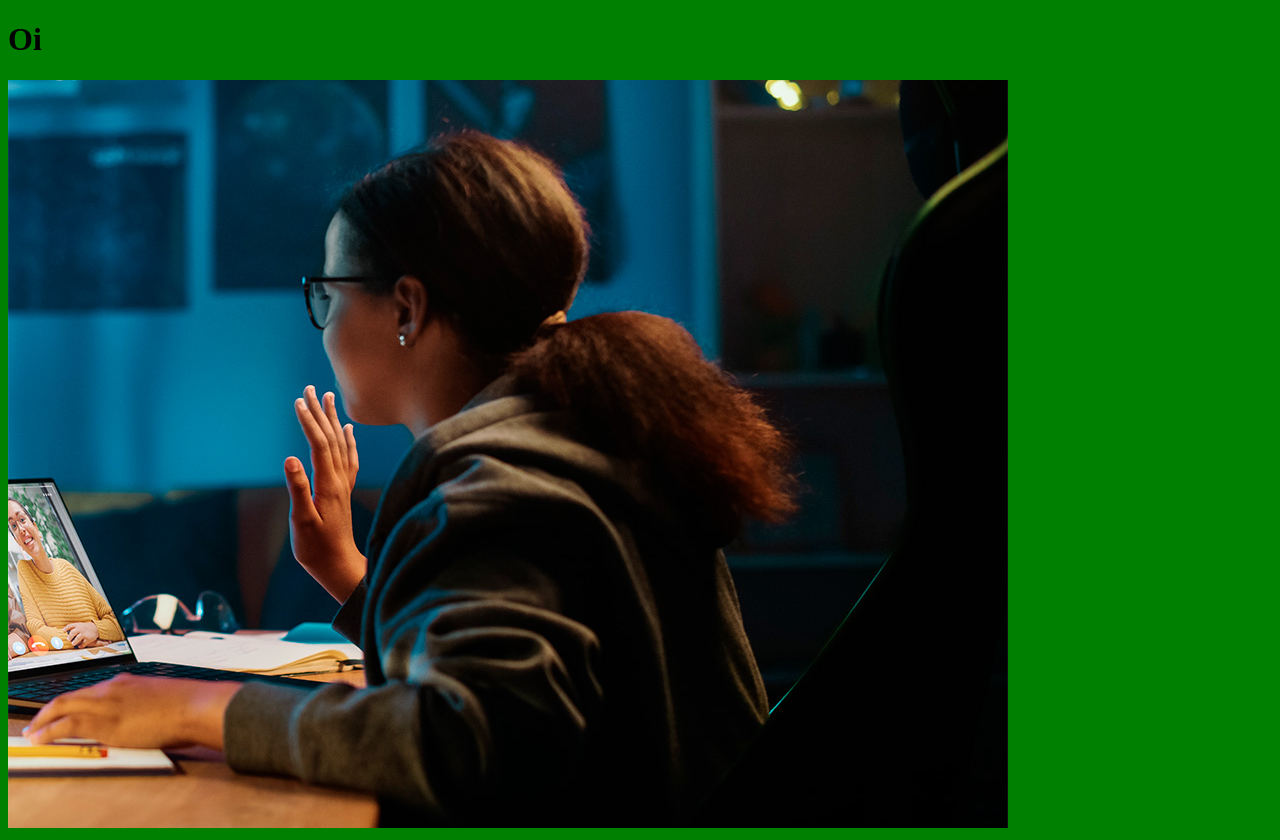
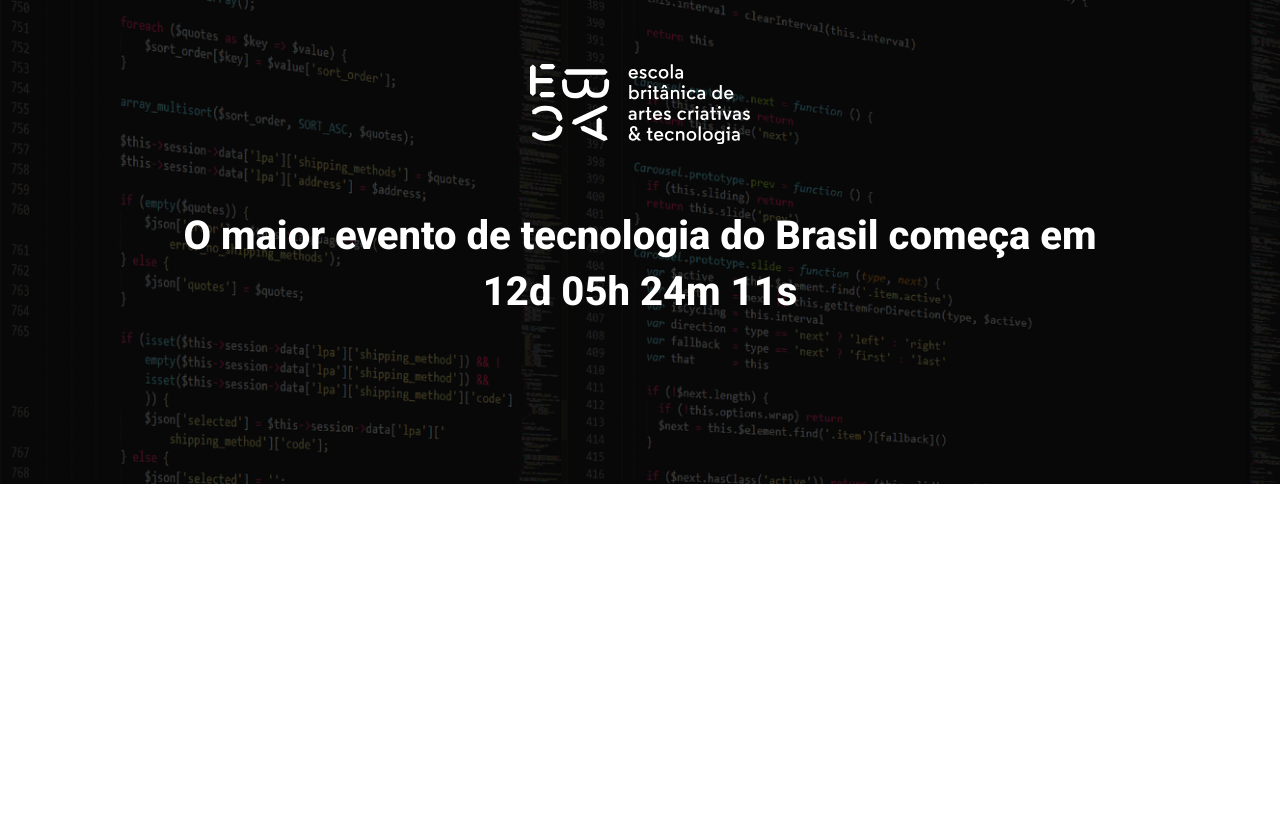
Before and after one commit to Briskinho/ebac_tech_talks, a website built with Parcel: page src/index.html in a window 1280 px wide. After the commit the page ends 800 px from the top, so only its background shows below. Built offline with nearby package versions, Linux system fonts and the light colour scheme.

Commit message:
feat: criando o hero

```diff
--- a/src/index.html
+++ b/src/index.html
@@ -3,13 +3,19 @@
 <head>
     <meta charset="UTF-8">
     <meta name="viewport" content="width=device-width, initial-scale=1.0">
-    <title>Landing Page</title>
+    <title>Ebac Tech Talks</title>
+    <link rel="preconnect" href="https://fonts.googleapis.com">
+    <link rel="preconnect" href="https://fonts.gstatic.com" crossorigin>
+    <link href="https://fonts.googleapis.com/css2?family=Roboto:ital,wght@0,100..900;1,100..900&display=swap" rel="stylesheet">
     <link rel="stylesheet" href="styles/main.scss">
 </head>
 <body>
-    <h1>Oi</h1>
-    <img src="./images/backend.png" alt="">
-
+    <header class="hero">
+        <div class="container">
+            <img class="hero__logo" src="./images/ebac_logo.svg" alt="Ebac">
+            <p class="hero__text">O maior evento de tecnologia do Brasil começa em 12d 05h 24m 11s</p>
+        </div>
+    </header>
     <script src="scripts/main.js"></script>
 </body>
 </html>
--- /dev/null
+++ b/src/styles/_hero.scss
@@ -0,0 +1,51 @@
+.hero {
+    padding-top: 64px;
+    padding-bottom: 100px;
+    background-image: url(../images/fundo.png);
+    background-repeat: no-repeat;
+    background-size: cover;
+    position: relative;
+
+    .container {
+        position: relative;
+    }
+
+    &::before {
+        position: absolute;
+        top: 0;
+        left: 0;
+        width: 100%;
+        height: 100%;
+        background-color: #000;
+        content: '';
+        opacity: .7;
+    }
+
+    &__logo {
+        display: block;
+        margin: 0 auto;
+        height: 80px;
+    }
+
+    &__text {
+        margin-top: 64px;
+        margin-bottom: 64px;
+        font-size: 40px;
+        line-height: 56px;
+        font-weight: 800;
+        text-align: center;
+    }
+
+    @media (max-width: 640px) {
+        padding: 40px 0;
+        &__logo {
+            height: 40px;
+        }
+
+        &__text {
+            font-size: 22px;
+            line-height: 24px;
+            margin: 24px 0;
+        }
+    }
+}
--- a/src/styles/main.scss
+++ b/src/styles/main.scss
@@ -1,3 +1,24 @@
-body {
-    background-color: green;
+@use 'hero';
+
+* {
+    margin: 0;
+    padding: 0;
+    box-sizing: border-box;
+    font-family: "Roboto", sans-serif;
+    color: #fff;
 }
+
+.container {
+    max-width: 960px;
+    width: 100%;
+    margin: 0 auto;
+
+    @media (max-width: 1024px) {
+        max-width: 90%;
+    }
+
+    @media (max-width: 640px) {
+        max-width: 80%;
+    }
+
+}
```
